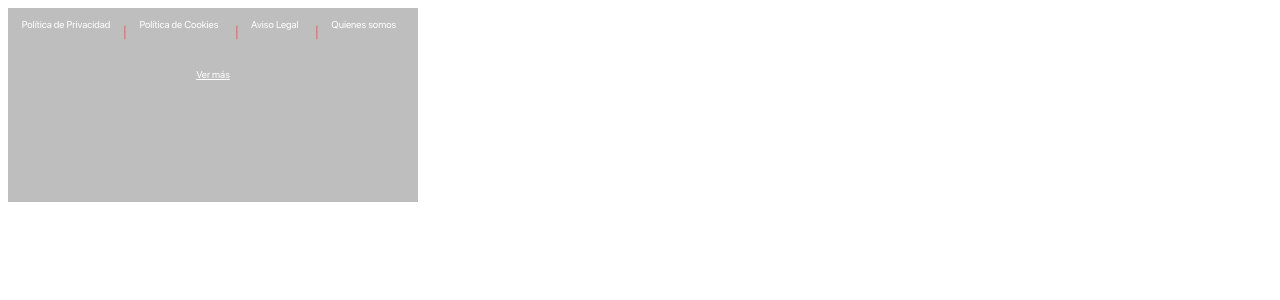
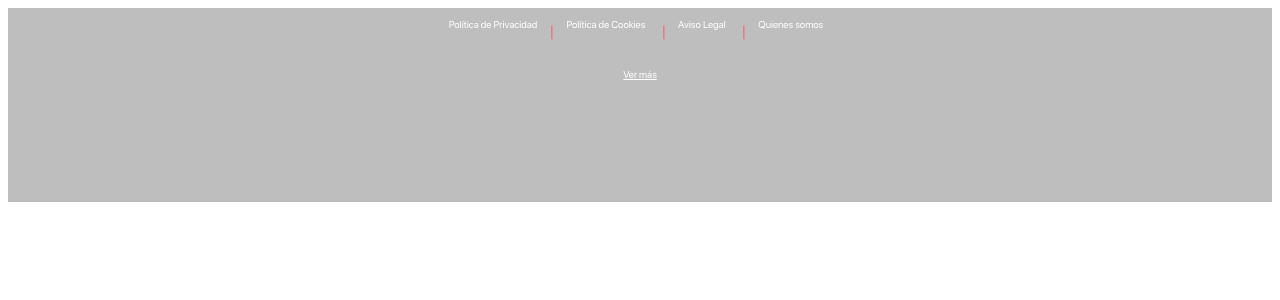
Before and after one commit to emeder0s/desafio, a React (Create React App) app in the folder client/: page /home in a window 1280 px wide. Shown: the top 300 px of the page. Built offline with nearby package versions, Linux system fonts and the light colour scheme; no server answers.

Commit message:
Haciendo responsive el diseño del footer

```diff
--- a/client/src/components/layout/Footer.js
+++ b/client/src/components/layout/Footer.js
@@ -5,8 +5,6 @@ import barra from '../../img/barra.png'
 
 export const Footer = () => {
     return (
-
-        <div>
             <footer className='footerC'>
                 <div className='divFooter'>
                 <p className='pdif'>Política de Privacidad</p>
@@ -23,7 +21,5 @@ export const Footer = () => {
                     <a href="">Ver más</a>
                 </div>
             </footer>
-        </div>
-
     )
 }
--- a/client/src/css/footer.css
+++ b/client/src/css/footer.css
@@ -2,7 +2,6 @@
 .footerC{
     height: 194px;
     background-color: #BEBEBE;
-    max-width: 410px;
     bottom: 0;
 }
 
```
